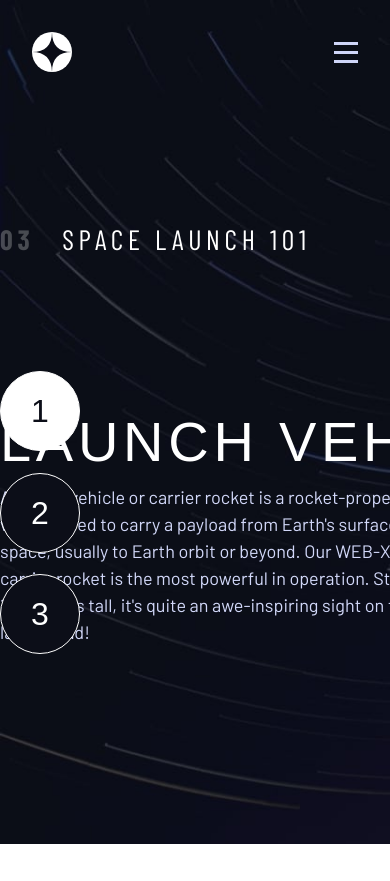
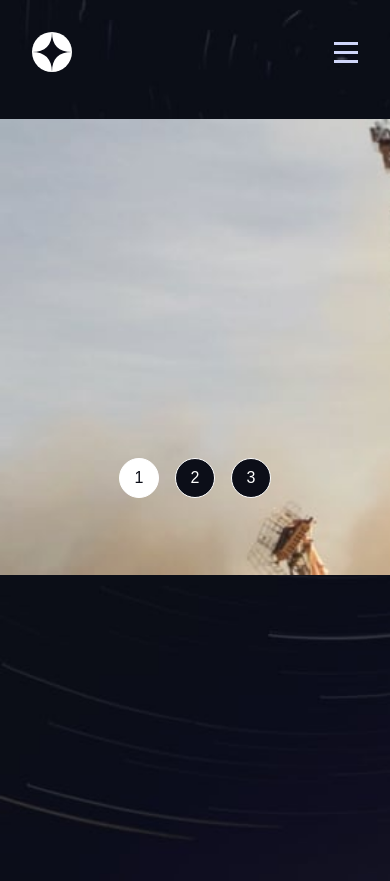
Before and after one commit to JonathanP4/Space-Tourism, a Next.js app: page /technology in a window 390 px wide. Shown: the top 881 px of the page. Before the commit the page ends 844 px from the top, so only its background shows below. Built offline with nearby package versions, Linux system fonts and the light colour scheme; a web font is replaced by a local one.

Commit message:
Yep, you guessed it, that's the commit message

```diff
--- a/src/app/technology/components/TechnologyItem.module.css
+++ b/src/app/technology/components/TechnologyItem.module.css
@@ -4,13 +4,43 @@
     justify-content: space-between;
     color: white;
 
+    @media (max-width: 1280px) {
+        text-align: center;
+        flex-direction: column;
+        gap: 10rem;
+    }
+    @media (max-width: 540px) {
+        gap: 6rem;
+    }
+
     & section {
         & h1 {
             font-size: 3.5rem;
+
+            @media (max-width: 1280px) {
+                font-size: 2.5rem;
+            }
+            @media (max-width: 540px) {
+                font-size: 1.5rem;
+            }
         }
 
         & p {
             font-size: 1.125rem;
+            @media (max-width: 1280px) {
+                font-size: 1rem;
+            }
+            @media (max-width: 540px) {
+                max-width: 327px;
+                font-size: 0.9375rem;
+                font-style: normal;
+                font-weight: 400;
+                line-height: 1.5625rem;
+            }
+        }
+
+        @media (max-width: 1280px) {
+            order: 2;
         }
     }
 }
--- a/src/app/technology/components/TechnologyItem.tsx
+++ b/src/app/technology/components/TechnologyItem.tsx
@@ -1,9 +1,15 @@
+"use client";
+
 import Image from "next/image";
 import styles from "./TechnologyItem.module.css";
 
-import { Barlow, Bellefair } from "next/font/google";
+import { Barlow, Bellefair, Barlow_Condensed } from "next/font/google";
 
 const barlow = Barlow({
+    subsets: ["latin"],
+    weight: ["400"],
+});
+const barlow_condensed = Barlow_Condensed({
     subsets: ["latin"],
     weight: ["400"],
 });
@@ -14,27 +20,37 @@ const bellefair = Bellefair({
 
 export default function TechbologyItem({ data }: { data: Technology }) {
     return (
-        <article className={styles.article}>
-            <section className={`max-w-[1130.5px]`}>
+        <article className={`${styles.article}`}>
+            <section className={`max-w-[458px] xl:max-w-[1130.5px]`}>
+                <span
+                    className={`${barlow_condensed.className} tracking-[2.7px] uppercase text-light-purple`}
+                >
+                    The terminology...
+                </span>
                 <h1 className={`${bellefair.className} uppercase`}>
                     {data.name}
                 </h1>
                 <p
-                    className={`${barlow.className} max-w-[444px] text-light-purple`}
+                    className={`${barlow.className} xl:max-w-[444px] text-light-purple`}
                 >
                     {data.description}
                 </p>
             </section>
-            <figure className="min-h-[527px] grid">
+            <figure className="min-[1280px]:min-h-[527px] max-[1280px]:w-full grid">
                 <Image
-                    className="self-end"
+                    className="max-[1280px]:hidden"
                     width={515}
                     height={527}
-                    style={{
-                        width: "auto",
-                        height: "auto",
-                    }}
                     src={data.images.portrait}
+                    alt={data.name}
+                    priority={true}
+                    loading="eager"
+                />
+                <Image
+                    className="hidden max-[1280px]:block w-full"
+                    width={515}
+                    height={527}
+                    src={data.images.landscape}
                     alt={data.name}
                     priority={true}
                     loading="eager"
--- a/src/app/technology/components/TechnologyNav.module.css
+++ b/src/app/technology/components/TechnologyNav.module.css
@@ -3,6 +3,22 @@
     left: 0;
     z-index: 10;
     top: 44%;
+
+    @media (max-width: 1280px) {
+        height: fit-content;
+        display: flex;
+        left: 50%;
+        transform: translateX(-50%);
+        top: 63%;
+        width: 13.125rem;
+        height: 3.75rem;
+        justify-content: space-between;
+    }
+    @media (max-width: 540px) {
+        width: 9.5rem;
+        height: 2.5rem;
+        top: 52%;
+    }
 
     & li {
         font-size: 2rem;
@@ -16,6 +32,17 @@
         height: 5rem;
         border-radius: 50%;
 
+        @media (max-width: 1280px) {
+            width: 3.75rem;
+            height: 3.75rem;
+            font-size: 1.5rem;
+        }
+        @media (max-width: 540px) {
+            width: 2.5rem;
+            height: 2.5rem;
+            font-size: 1rem;
+        }
+
         &.active {
             color: hsl(var(--dark-gray));
             background-color: white;
--- a/src/app/technology/page.module.css
+++ b/src/app/technology/page.module.css
@@ -2,11 +2,30 @@
     background-image: url("/assets/technology/background-technology-desktop.jpg");
     color: white;
 
-    & h1 {
+    @media (max-width: 768px) {
+        background-image: url("/assets/technology/background-technology-tablet.jpg");
+    }
+    @media (max-width: 540px) {
+        background-image: url("/assets/technology/background-technology-mobile.jpg");
+        text-align: center;
+    }
+
+    & .title {
         display: inline-flex;
         font-size: 1.75rem;
         gap: 1.75rem;
         letter-spacing: 0.29531rem;
+        @media (max-width: 1280px) {
+            font-size: 1.25rem;
+            letter-spacing: 0.21094rem;
+            gap: 1rem;
+            margin-bottom: 4rem;
+        }
+        @media (max-width: 540px) {
+            font-size: 0.875rem;
+            letter-spacing: 0.14763rem;
+            margin-bottom: 1rem;
+        }
     }
 }
 
--- a/src/app/technology/page.tsx
+++ b/src/app/technology/page.tsx
@@ -25,16 +25,16 @@ export default function Technology() {
         <>
             <title>Space Tourism | Technology</title>
             <main className={styles.main}>
-                <div className="min-h-screen w-full max-w-[1275px] items-center flex pt-[160px] ml-auto justify-between relative">
+                <div className="min-h-screen w-full max-w-[1275px] items-center flex pt-[80px] md:pt-[160px] ml-auto justify-between relative">
                     <Swiper
                         onActiveIndexChange={(e) => setActiveIndex(e.realIndex)}
-                        className={`${styles.swiper} max-w-[1130px] mr-[0!important]`}
+                        className={`${styles.swiper} max-w-[1130px] min-[1280px]:mr-[0!important]`}
                         spaceBetween={200}
                     >
                         <TechnologyNav index={activeIndex} />
                         <span slot="container-start">
                             <h1
-                                className={`${barlow_condensed.className} uppercase`}
+                                className={`${barlow_condensed.className} ${styles.title} uppercase`}
                             >
                                 <span className={`font-bold opacity-25`}>
                                     03
```
